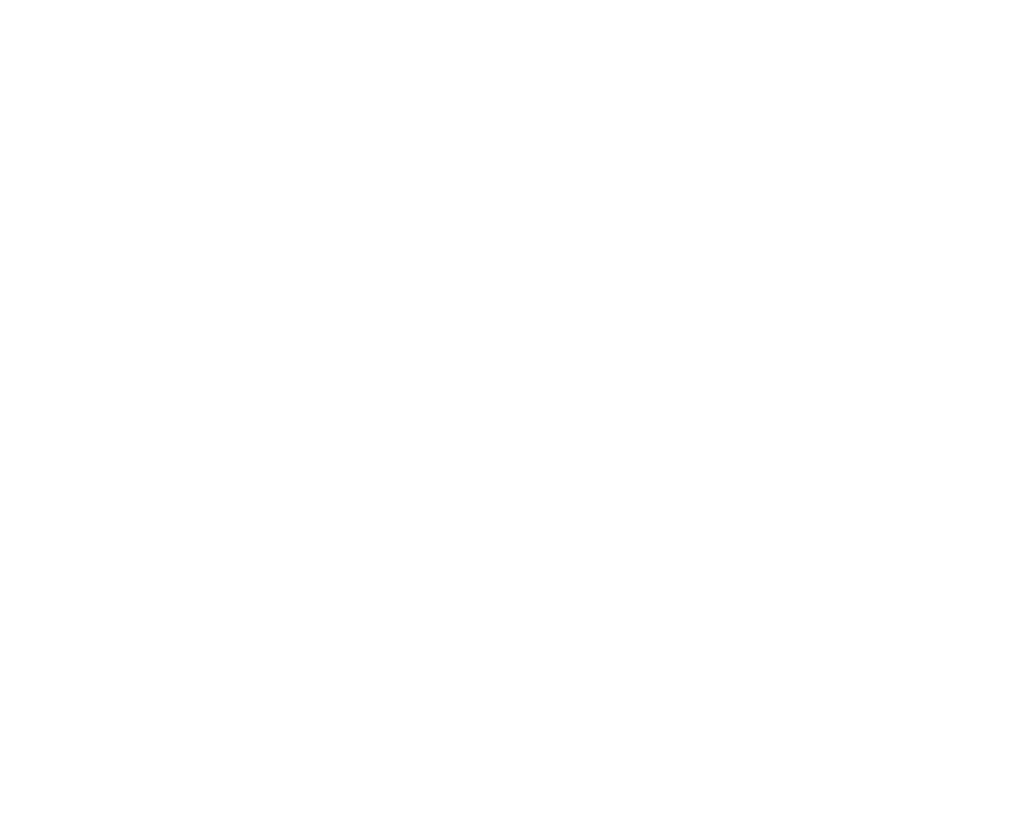
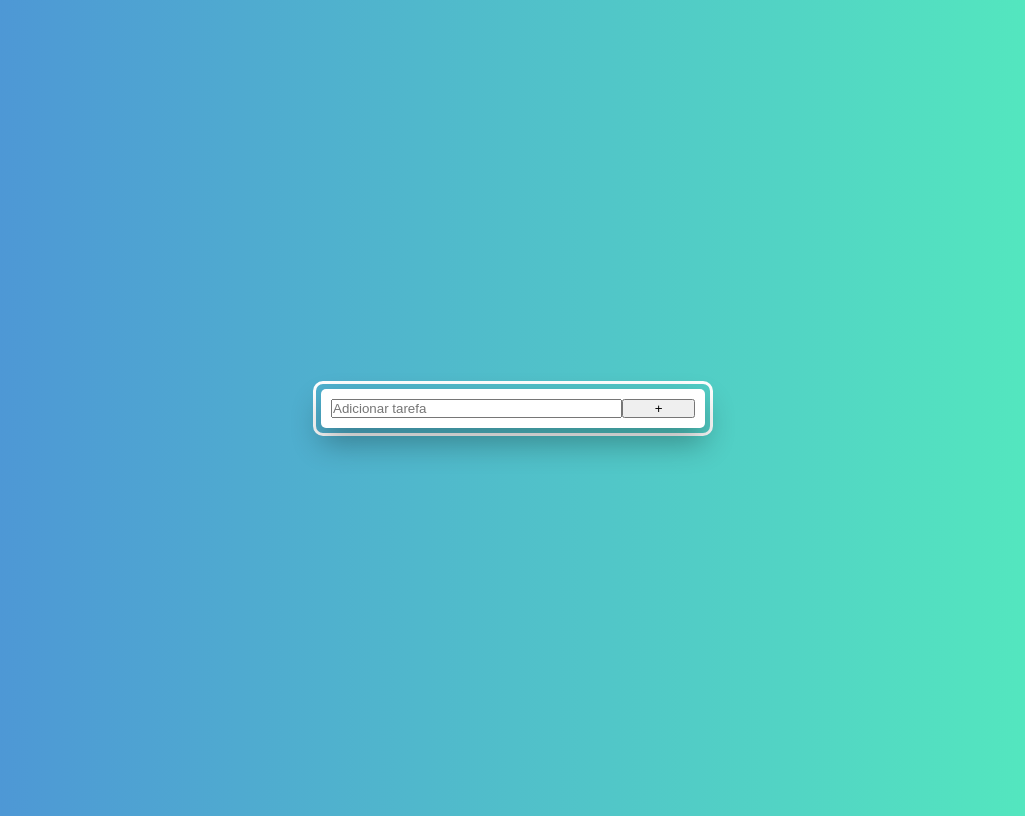
Before and after one commit to Moon770/ToDoList-ELITI, a plain HTML site: page index.html in a window 1280 px wide. Shown: the whole page, without its empty margins (127-1152 px from the left). Drawn offline with Linux system fonts and the light colour scheme.

Commit message:
Archives Created

```diff
--- a/index.html
+++ b/index.html
@@ -4,8 +4,20 @@
     <meta charset="UTF-8">
     <meta name="viewport" content="width=device-width, initial-scale=1.0">
     <title>To Do List</title>
+    <link rel="stylesheet" href="style.css">
 </head>
 <body>
+    <div class = "container">
+        <div class="new-task-container">
+            <input type="text" class="campo-entrada" placeholder="Adicionar tarefa">
 
+            <button class="botao-add">+</button>
+        </div>
+
+        <div class="tasks-container">
+
+        </div>
+    </div>
+    <script src="scripts.js"></script>
 </body>
 </html>
--- /dev/null
+++ b/style.css
@@ -0,0 +1,43 @@
+* {
+    margin: o;
+    padding: 0;
+    box-sizing: border-box;
+}
+
+body {
+    background: linear-gradient(
+        90deg,
+        rgb(77, 142, 216, 1) 0%,
+        rgb(84, 240, 188) 100%
+    );
+    display: grid;
+    place-items: center;
+    min-height: 100vh;
+}
+
+.container {
+    place-items: center;
+    border: 3px solid #fff;
+    padding: 5px;
+    border-radius: 10px;
+    width: 90%;
+    max-width: 400px;
+}
+
+.new-task-container {
+    background-color: #fff;
+    padding: 10px;
+    border-radius: 5px;
+    box-shadow: 0 15px 30px rgba(0, 0, 0, 0.3);
+    width: 100%;
+    display: block;
+}
+
+.campo-entrada{
+    width: 80%;
+    float: left;
+}
+
+.botao-add{
+    width:20%;
+}
```
Also changed, not shown: scripts.js (added).
